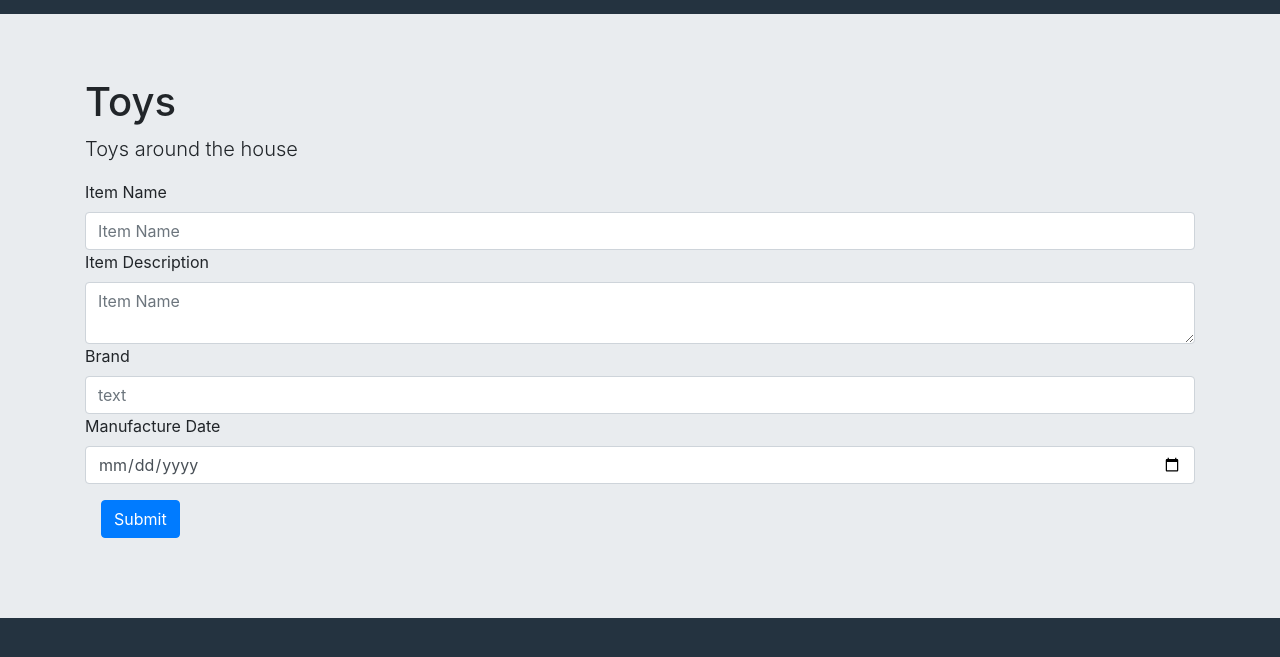
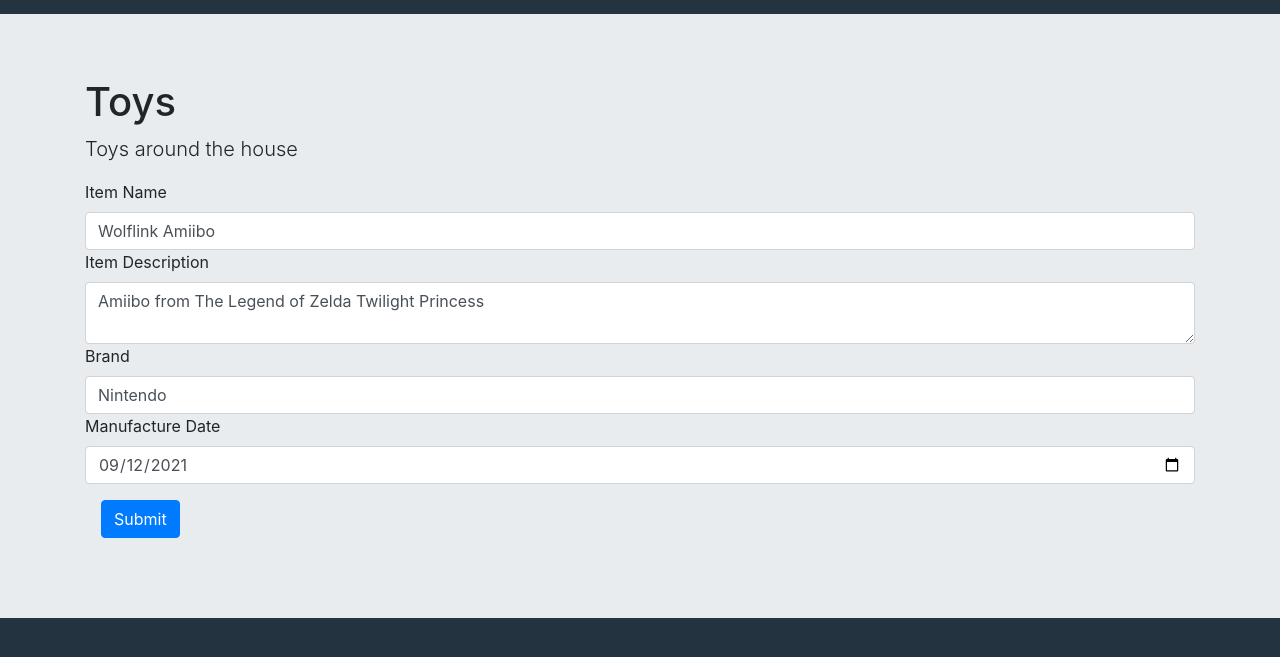
Before and after one commit to morciu/KeepItTidy, a Django app: page /edit_item/4 in a window 1280 px wide. Shown: the part 56-713 px from the top of the page. Run offline with Django 3.2, Linux system fonts and the light colour scheme; a user stored in the database is signed in; data comes from the database, SQL or seed files in the repository; both versions use the stored data as it was after the commit.

Commit message:
Item.get_field() now returns a string for the date field. Edit_item.html now prefills in all forms besides the image field.

```diff
--- a/KeepItTidy/models.py
+++ b/KeepItTidy/models.py
@@ -1,5 +1,7 @@
 from django.db import models
 from django.contrib.auth.models import AbstractUser
+
+from datetime import datetime
 
 # Create your models here.
 class User(AbstractUser):
@@ -73,7 +75,7 @@ class Item(models.Model):
 		date_fields = DateField.objects.filter(item=self)
 		if len(date_fields) > 0:
 			for i in date_fields:
-				fields[i.name] = i.date
+				fields[i.name] = i.date.strftime("%Y-%m-%d")
 
 		number_fields = NumberField.objects.filter(item=self)
 		if len(number_fields) > 0:
--- a/KeepItTidy/templates/keepittidy/edit_item.html
+++ b/KeepItTidy/templates/keepittidy/edit_item.html
@@ -4,35 +4,72 @@
 {% block body %}
 <div id="collection" class="jumbotron jumbotron-fluid">
 	<div class="container">
-		<h1 class="display-5">{{ item.collection.name }}</h1>
-		<p class="lead">{{ item.collection.description }}</p>
+		<h1 class="display-5">{{ collection.name }}</h1>
+		<p class="lead">{{ collection.description }}</p>
 	</div>
 	<div class="container">
 		<form action="{% url 'edit_item' item.id %}" method="post" enctype="multipart/form-data">
 			{% csrf_token %}
 			<!--Main mandatory fields-->
 			<label for=itemName>Item Name</label>
-			<input type="text" class="form-control itemName" name="itemName" placeholder="Item Name" required="">
-
+			<input type="text" class="form-control itemName" name="itemName" placeholder="Item Name" required="" value="{{item.name}}">
 			<label for=itemDescription>Item Description</label>
-			<textarea class="form-control itemDescription" name="itemDescription" placeholder="Item Name"></textarea>
+			<textarea class="form-control itemDescription" name="itemDescription" placeholder="Item Name">{{item.description}}</textarea>
 
 			<!--Aditional fields set up by the user-->
 			{% for field in fields %}
 	        <label for="{{field.field_name}}">{{field.field_name}}</label>
 	        {% if field.field_type == "text" %}
-	        	<input type="text" class="form-control {{field.field_type}}" name="{{field.field_name}} / {{field.field_type}}" placeholder={{field.field_type}}>
+	        	{% for key, value in item.items%}
+		        	{% if key == field.field_name %}
+		        		<input type="text" class="form-control {{field.field_type}}" name="{{field.field_name}} / {{field.field_type}}" placeholder={{field.field_type}} value="{{ value }}">
+		        	{% endif %}
+	        	{% endfor %}
+
 	        {% elif field.field_type == "boolean" %}
-	        	<input type="radio" class="form-control {{field.field_type}}" id="{{field.field_name}} yes" value="true" name="{{field.field_name}} / {{field.field_type}}">
-	        	<label for="{{field.field_name}} yes">Yes</label>
-	        	<input type="radio" class="form-control {{field.field_type}}" id="{{field.field_name}} no" value="false" name="{{field.field_name}} / {{field.field_type}}" checked>
-	        	<label for="{{field.field_name}} yes">No</label>
+	        	{% for key, value in item.items%}
+		        	{% if key == field.field_name and value == False %}
+		        		<div>
+		        			<input type="radio" class="form-control {{field.field_type}}" id="{{field.field_name}} yes" value="true" name="{{field.field_name}} / {{field.field_type}}">
+	        				<label for="{{field.field_name}} yes">Yes</label>
+		        		</div>
+	        			<div>
+	        				<input type="radio" class="form-control {{field.field_type}}" id="{{field.field_name}} no" value="false" name="{{field.field_name}} / {{field.field_type}}" checked>
+	        				<label for="{{field.field_name}} yes">No</label>
+	        			</div>
+	        		{% elif key == field.field_name and value == True %}
+	        			<div>
+	        				<input type="radio" class="form-control {{field.field_type}}" id="{{field.field_name}} yes" value="true" name="{{field.field_name}} / {{field.field_type}}" checked>
+	        				<label for="{{field.field_name}} yes">Yes</label>
+	        			</div>
+	        			<div>
+	        				<input type="radio" class="form-control {{field.field_type}}" id="{{field.field_name}} no" value="false" name="{{field.field_name}} / {{field.field_type}}">
+	        			<label for="{{field.field_name}} yes">No</label>
+	        			</div>
+	        		{% endif %}
+	        	{% endfor %}
+
 	        {% elif field.field_type == "date" %}
-	        	<input type="date" class="form-control {{field.field_type}}" name="{{field.field_name}} / {{field.field_type}}" placeholder={{field.field_type}} required>
+	        	{% for key, value in item.items%}
+		        	{% if key == field.field_name %}
+		        		<input type="date" class="form-control {{field.field_type}}" name="{{field.field_name}} / {{field.field_type}}" placeholder={{field.field_type}} required value="{{ value }}">
+		        	{% endif %}
+	        	{% endfor %}
+
 	        {% elif field.field_type == "number" %}
-	        	<input type="number" step="any" class="form-control {{field.field_type}}" name="{{field.field_name}} / {{field.field_type}}" placeholder={{field.field_type}}>
+	        	{% for key, value in item.items%}
+		        	{% if key == field.field_name %}
+		        		<input type="number" step="any" class="form-control {{field.field_type}}" name="{{field.field_name}} / {{field.field_type}}" placeholder={{field.field_type}} value="{{ value }}">
+		        	{% endif %}
+	        	{% endfor %}
+
 	        {% elif field.field_type == "decimal" %}
-	        	<input type="number" step=".01" class="form-control {{field.field_type}}" name="{{field.field_name}} / {{field.field_type}}" placeholder={{field.field_type}}>
+	        	{% for key, value in item.items%}
+		        	{% if key == field.field_name %}
+		        		<input type="number" step=".01" class="form-control {{field.field_type}}" name="{{field.field_name}} / {{field.field_type}}" placeholder={{field.field_type}} value="{{ value }}">
+		        	{% endif %}
+	        	{% endfor %}
+
 	        {% elif field.field_type == "image" %}
 	        	<input type="file", class="form-control {{field.field_type}}" name="{{field.field_name}} / {{field.field_type}}">
 	        {% endif %}
--- a/KeepItTidy/views.py
+++ b/KeepItTidy/views.py
@@ -186,6 +186,7 @@ def add_item(request, collection_id):
 				field_obj.save()
 			elif field_type == "date":
 				field_obj = DateField(name=field_name, collection=collection, item=item, date=datetime.strptime(value, "%Y-%m-%d"))
+				print(value)
 				field_obj.save()
 			elif field_type == "number":
 				field_obj = NumberField(name=field_name, collection=collection, item=item, number=int(value))
@@ -233,6 +234,8 @@ def edit_item(request, item_id):
 	current_user = request.user
 	item = Item.objects.get(id=item_id)
 
+	print(item.get_fields())
+
 	collection = Collection.objects.get(id=item.collection.id)
 
 	# Get collection fields
@@ -244,7 +247,7 @@ def edit_item(request, item_id):
 		stuff = "Stuff"
 	else:
 		return render(request, 'keepittidy/edit_item.html', {
-			"item": item,
+			"item": item.get_fields(),
 			"user": current_user,
 			"collection": collection,
 			"fields": fields
```
Also changed, not shown: KeepItTidy/templates/keepittidy/add_item.html (+10 -6 lines), db.sqlite3.
